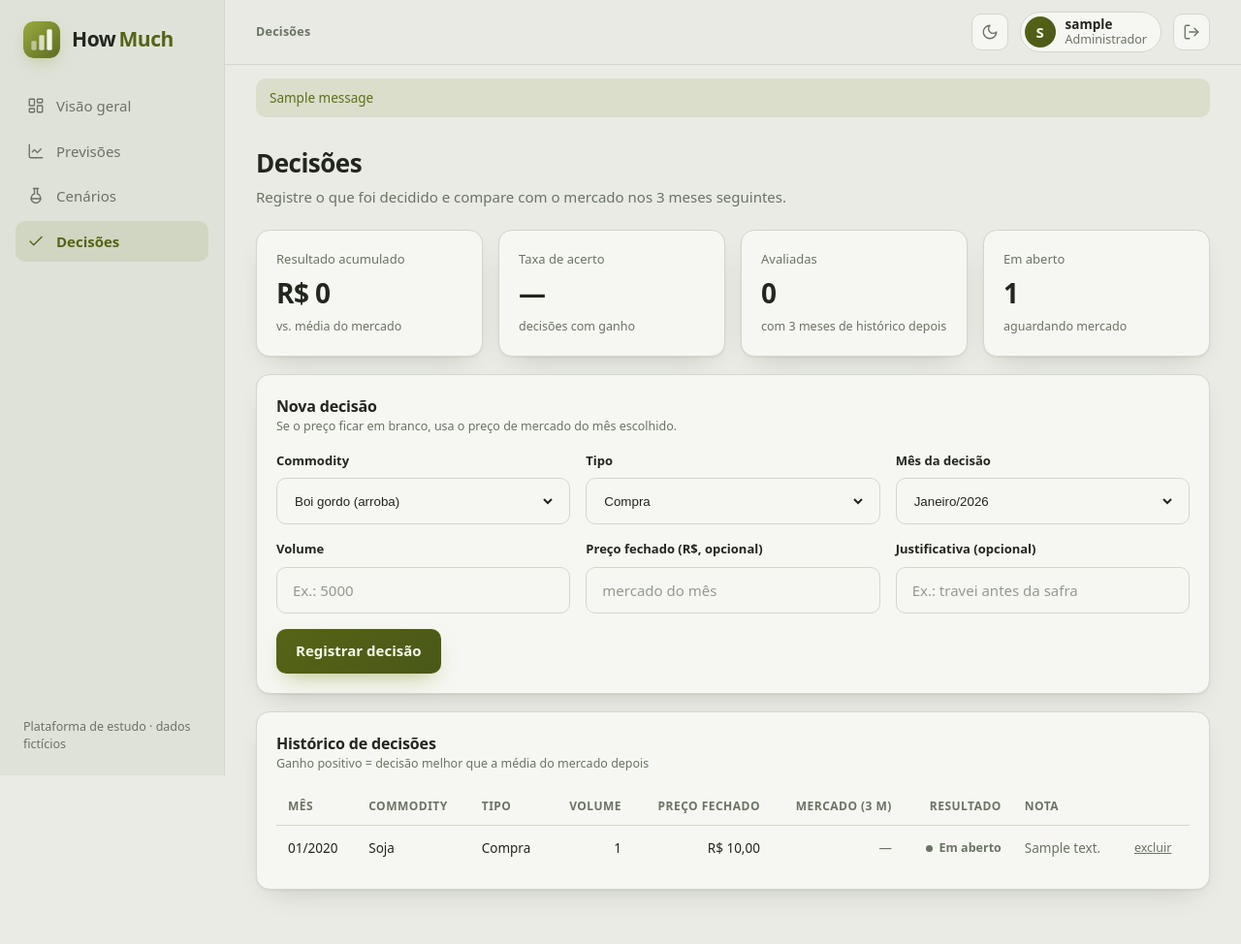
After one commit to StefanyPlomb/howmuch, a Django app: page /app/decisoes/ in a window 1280 px wide. The commit adds this page. Shown: the whole page at 97% size. Run offline with Django 5.2, Linux system fonts and the light colour scheme; a user stored in the database is signed in; data comes from the database, SQL or seed files in the repository; tables that the repository leaves empty hold one stand-in row (values such as "Sample post"); one stand-in notice (Sample message) is shown.

Commit message:
Módulo Decisões: registro de compra/venda e comparação com o mercado
Co-Authored-By: Claude Sonnet 5.5 <noreply@anthropic.com>

```diff
--- a/core/admin.py
+++ b/core/admin.py
@@ -1,6 +1,6 @@
 from django.contrib import admin
 
-from .models import Categoria, Cenario, Commodity, Fonte, Leitura, PontoSerie, PrecoMensal
+from .models import Categoria, Cenario, Decisao, Commodity, Fonte, Leitura, PontoSerie, PrecoMensal
 
 admin.site.register(Categoria)
 admin.site.register(Fonte)
@@ -19,3 +19,4 @@ admin.site.register(Cenario)
 class PrecoMensalAdmin(admin.ModelAdmin):
     list_display = ("commodity", "month", "value", "low", "high", "is_forecast")
     list_filter = ("commodity", "is_forecast")
+admin.site.register(Decisao)
--- a/core/templates/core/base_app.html
+++ b/core/templates/core/base_app.html
@@ -13,6 +13,7 @@
       <a href="{% url 'dashboard' %}" {% if active == 'dashboard' %}class="on" aria-current="page"{% endif %}><svg class="ico" aria-hidden="true"><use href="#i-layout"/></svg> Visão geral</a>
       <a href="{% url 'forecasts' %}" {% if active == 'forecasts' %}class="on" aria-current="page"{% endif %}><svg class="ico" aria-hidden="true"><use href="#i-trend"/></svg> Previsões</a>
       <a href="{% url 'scenarios' %}" {% if active == 'scenarios' %}class="on" aria-current="page"{% endif %}><svg class="ico" aria-hidden="true"><use href="#i-flask"/></svg> Cenários</a>
+      <a href="{% url 'decisions' %}" {% if active == 'decisions' %}class="on" aria-current="page"{% endif %}><svg class="ico" aria-hidden="true"><use href="#i-check"/></svg> Decisões</a>
     </nav>
     <p class="side-foot muted small">Plataforma de estudo · dados fictícios</p>
   </aside>
@@ -40,6 +41,7 @@
         </form>
       </div>
     </header>
+    {% if messages %}<div class="flash">{% for m in messages %}<p class="msg {{ m.tags }}" role="status">{{ m }}</p>{% endfor %}</div>{% endif %}
     {% block app_content %}{% endblock %}
   </div>
 </div>
--- /dev/null
+++ b/core/templates/core/decisions.html
@@ -0,0 +1,68 @@
+{% extends "core/base_app.html" %}
+
+{% block title %}Decisões · How Much{% endblock %}
+{% block crumb %}Decisões{% endblock %}
+
+{% block app_content %}
+<div class="dash">
+  <div class="dash-title">
+    <div>
+      <h1>Decisões</h1>
+      <p class="muted">Registre o que foi decidido e compare com o mercado nos 3 meses seguintes.</p>
+    </div>
+  </div>
+
+  <section class="kpis" aria-label="Resumo">
+    <article class="card kpi"><div class="kpi-head"><span>Resultado acumulado</span></div>
+      <div class="kpi-value {% if total_gain > 0 %}up-txt{% elif total_gain < 0 %}down-txt{% endif %}">R$ {{ total_gain|floatformat:"0g" }}</div>
+      <span class="muted small">vs. média do mercado</span></article>
+    <article class="card kpi"><div class="kpi-head"><span>Taxa de acerto</span></div>
+      <div class="kpi-value">{% if hit_rate is None %}—{% else %}{{ hit_rate }}%{% endif %}</div>
+      <span class="muted small">decisões com ganho</span></article>
+    <article class="card kpi"><div class="kpi-head"><span>Avaliadas</span></div><div class="kpi-value">{{ decided }}</div><span class="muted small">com 3 meses de histórico depois</span></article>
+    <article class="card kpi"><div class="kpi-head"><span>Em aberto</span></div><div class="kpi-value">{{ open_count }}</div><span class="muted small">aguardando mercado</span></article>
+  </section>
+
+  <article class="card">
+    <header class="card-head"><div><h2>Nova decisão</h2><p class="muted small">Se o preço ficar em branco, usa o preço de mercado do mês escolhido.</p></div></header>
+    <form method="post" action="{% url 'decision_save' %}" class="form dec-form">
+      {% csrf_token %}
+      <div class="field"><label for="d-c">Commodity</label>
+        <div class="input"><select id="d-c" name="commodity" required>{% for c in commodities %}<option value="{{ c.slug }}">{{ c.name }} ({{ c.unit }})</option>{% endfor %}</select></div></div>
+      <div class="field"><label for="d-k">Tipo</label>
+        <div class="input"><select id="d-k" name="kind"><option value="compra">Compra</option><option value="venda">Venda</option></select></div></div>
+      <div class="field"><label for="d-m">Mês da decisão</label>
+        <div class="input"><select id="d-m" name="month" required>{% for m in months %}<option value="{{ m|date:'Y-m-d' }}">{{ m|date:"F/Y" }}</option>{% endfor %}</select></div></div>
+      <div class="field"><label for="d-v">Volume</label>
+        <div class="input"><input id="d-v" name="volume" type="number" min="0.01" step="0.01" required placeholder="Ex.: 5000"></div></div>
+      <div class="field"><label for="d-p">Preço fechado (R$, opcional)</label>
+        <div class="input"><input id="d-p" name="price" type="number" min="0.01" step="0.01" placeholder="mercado do mês"></div></div>
+      <div class="field"><label for="d-n">Justificativa (opcional)</label>
+        <div class="input"><input id="d-n" name="note" maxlength="200" placeholder="Ex.: travei antes da safra"></div></div>
+      <button type="submit" class="btn btn-primary"><span>Registrar decisão</span></button>
+    </form>
+  </article>
+
+  <article class="card">
+    <header class="card-head"><div><h2>Histórico de decisões</h2><p class="muted small">Ganho positivo = decisão melhor que a média do mercado depois</p></div></header>
+    <div class="table-wrap">
+      <table class="table">
+        <thead><tr><th>Mês</th><th>Commodity</th><th>Tipo</th><th class="num">Volume</th><th class="num">Preço fechado</th><th class="num">Mercado (3 m)</th><th class="num">Resultado</th><th>Nota</th><th></th></tr></thead>
+        <tbody>
+          {% for r in rows %}
+          <tr>
+            <td>{{ r.d.month|date:"m/Y" }}</td><td>{{ r.d.commodity.name }}</td><td>{{ r.d.get_kind_display }}</td>
+            <td class="num">{{ r.d.volume|floatformat:"0g" }}</td><td class="num">R$ {{ r.d.price|floatformat:"2g" }}</td>
+            <td class="num muted">{% if r.ref %}R$ {{ r.ref|floatformat:"2g" }}{% else %}—{% endif %}</td>
+            <td class="num">{% if r.gain is None %}<span class="status open">Em aberto</span>{% else %}<b class="{% if r.gain > 0 %}up-txt{% elif r.gain < 0 %}down-txt{% endif %}">R$ {{ r.gain|floatformat:"2g" }}</b>{% endif %}</td>
+            <td class="muted">{{ r.d.note|default:"—" }}</td>
+            <td><form method="post" action="{% url 'decision_delete' r.d.pk %}" class="inline">{% csrf_token %}<button class="link-btn" type="submit" aria-label="Excluir decisão">excluir</button></form></td>
+          </tr>
+          {% endfor %}
+        </tbody>
+      </table>
+      {% if not rows %}<p class="muted small empty">Nenhuma decisão registrada ainda.</p>{% endif %}
+    </div>
+  </article>
+</div>
+{% endblock %}
--- a/core/templates/core/home.html
+++ b/core/templates/core/home.html
@@ -76,7 +76,7 @@
       <a class="card mod" href="{% url 'forecasts' %}"><svg class="ico" aria-hidden="true"><use href="#i-trend"/></svg><h3>Previsões</h3><p class="muted small">Histórico, projeção e faixa de incerteza.</p><span class="badge on">Disponível</span></a>
       <a class="card mod" href="{% url 'scenarios' %}"><svg class="ico" aria-hidden="true"><use href="#i-flask"/></svg><h3>Cenários</h3><p class="muted small">Simulação de impacto e cenários salvos.</p><span class="badge on">Disponível</span></a>
       <a class="card mod" href="{% url 'dashboard' %}"><svg class="ico" aria-hidden="true"><use href="#i-layout"/></svg><h3>Visão geral</h3><p class="muted small">Painel de custos, categorias e leituras.</p><span class="badge on">Disponível</span></a>
-      <div class="card mod"><svg class="ico" aria-hidden="true"><use href="#i-check"/></svg><h3>Decisões</h3><p class="muted small">Registrar a decisão tomada e comparar com o resultado real.</p><span class="badge">Em breve</span></div>
+      <a class="card mod" href="{% url 'decisions' %}"><svg class="ico" aria-hidden="true"><use href="#i-check"/></svg><h3>Decisões</h3><p class="muted small">Registrar a decisão tomada e comparar com o mercado depois.</p><span class="badge on">Disponível</span></a>
       <div class="card mod"><svg class="ico" aria-hidden="true"><use href="#i-database"/></svg><h3>Dados</h3><p class="muted small">Importação de planilhas e fontes externas.</p><span class="badge">Em breve</span></div>
       <div class="card mod"><svg class="ico" aria-hidden="true"><use href="#i-gauge"/></svg><h3>Comparativo</h3><p class="muted small">Benchmark contra o mercado e contra metas.</p><span class="badge">Em breve</span></div>
     </div>
--- a/core/urls.py
+++ b/core/urls.py
@@ -11,5 +11,8 @@ urlpatterns = [
     path("app/previsoes/", views.forecasts, name="forecasts"),
     path("app/cenarios/", views.scenarios, name="scenarios"),
     path("app/cenarios/salvar/", views.save_scenario, name="scenario_save"),
+    path("app/decisoes/", views.decisions, name="decisions"),
+    path("app/decisoes/salvar/", views.decision_save, name="decision_save"),
+    path("app/decisoes/<int:pk>/excluir/", views.decision_delete, name="decision_delete"),
     path("api/telemetria/", views.telemetry_api, name="telemetry"),
 ]
--- a/core/views.py
+++ b/core/views.py
@@ -5,12 +5,14 @@ from django.contrib.auth.decorators import login_required
 from django.contrib.auth.views import LoginView
 from django.db.models import Avg
 from django.http import Http404, JsonResponse
-from django.shortcuts import render
+from django.contrib import messages
+from django.shortcuts import get_object_or_404, redirect, render
 from django.views.decorators.cache import never_cache
 from django.views.decorators.http import require_POST
 
-from .forms import LoginForm
-from .models import Cenario, Commodity
+from .decisions import evaluate
+from .forms import DecisaoForm, LoginForm
+from .models import Cenario, Commodity, Decisao, PrecoMensal
 from .scenarios import simulate
 from .telemetry import snapshot
 
@@ -116,3 +118,59 @@ def save_scenario(request):
         "id": c.id, "name": c.name, "commodity": commodity.name, "price_shock": float(shock),
         "hedge": hedge, "baseline": float(base), "scenario": float(scen), "impact": float(c.impact),
     })
+
+
+@login_required
+def decisions(request):
+    commodities = list(Commodity.objects.all())
+    months = list(
+        PrecoMensal.objects.filter(is_forecast=False).order_by("-month")
+        .values_list("month", flat=True).distinct()[:24]
+    )
+    rows, total, decided, wins = [], Decimal(0), 0, 0
+    for d in Decisao.objects.filter(user=request.user).select_related("commodity"):
+        ref, gain = evaluate(d)
+        rows.append({"d": d, "ref": ref, "gain": gain})
+        if gain is not None:
+            total += gain
+            decided += 1
+            wins += gain > 0
+    return render(request, "core/decisions.html", {
+        "active": "decisions",
+        "commodities": commodities,
+        "months": months,
+        "rows": rows,
+        "total_gain": total,
+        "decided": decided,
+        "hit_rate": round(wins / decided * 100) if decided else None,
+        "open_count": len(rows) - decided,
+    })
+
+
+@login_required
+@require_POST
+def decision_save(request):
+    form = DecisaoForm(request.POST)
+    if not form.is_valid():
+        messages.error(request, "Confira os campos: " + "; ".join(f"{k}" for k in form.errors))
+        return redirect("decisions")
+    cd = form.cleaned_data
+    commodity = get_object_or_404(Commodity, slug=cd["commodity"])
+    month = cd["month"].replace(day=1)
+    market = PrecoMensal.objects.filter(commodity=commodity, month=month, is_forecast=False).first()
+    if market is None:
+        messages.error(request, "Escolha um mês do histórico.")
+        return redirect("decisions")
+    Decisao.objects.create(
+        user=request.user, commodity=commodity, kind=cd["kind"], month=month,
+        volume=cd["volume"], price=cd["price"] or market.value, note=cd["note"],
+    )
+    messages.success(request, "Decisão registrada.")
+    return redirect("decisions")
+
+
+@login_required
+@require_POST
+def decision_delete(request, pk):
+    get_object_or_404(Decisao, pk=pk, user=request.user).delete()
+    return redirect("decisions")
--- a/static/css/app.css
+++ b/static/css/app.css
@@ -372,6 +372,19 @@ a { color: var(--olive-strong); }
 .empty { padding: 14px 4px 2px; }
 input[type="number"] { appearance: textfield; -moz-appearance: textfield; }
 
+.flash { padding: 14px clamp(16px, 3vw, 32px) 0; max-width: 1280px; margin: 0 auto; }
+.msg { padding: 10px 14px; border-radius: var(--radius-sm); font-size: 13.5px; background: var(--olive-soft); color: var(--ok); }
+.msg.error { background: rgba(200,106,85,.12); color: var(--crit); }
+.dec-form { display: grid; grid-template-columns: repeat(3, minmax(0, 1fr)); gap: 16px; align-items: end; }
+.dec-form .wide { grid-column: 1 / -1; }
+.input select { flex: 1; height: 100%; background: transparent; border: 0; outline: 0; color: var(--text); min-width: 0; }
+.input select option { background: var(--surface); color: var(--text); }
+.dec-form .btn-primary { width: auto; justify-self: start; }
+.link-btn { background: none; border: 0; padding: 0; color: var(--muted); cursor: pointer; font-size: 12.5px; text-decoration: underline; }
+.link-btn:hover { color: var(--crit); }
+.inline { display: inline; margin: 0; }
+.status.open { color: var(--muted); }
+
 /* ============================================================
    PÁGINA PÚBLICA (home)
    ============================================================ */
@@ -436,6 +449,7 @@ a.mod:hover { border-color: var(--olive); transform: translateY(-2px); }
   .layers, .mods { grid-template-columns: 1fr; }
   .pub-links { display: none; }
   .sc-grid { grid-template-columns: 1fr; }
+  .dec-form { grid-template-columns: 1fr; }
 }
 @media (max-width: 1080px) {
   .kpis { grid-template-columns: repeat(2, minmax(0, 1fr)); }
```
Also changed, not shown: core/decisions.py (added, +39 -0 lines), core/forms.py (+9 -0 lines), core/models.py (+25 -0 lines), core/tests.py (+42 -1 lines), README.md, core/migrations/0005_decisoes.py (added).
